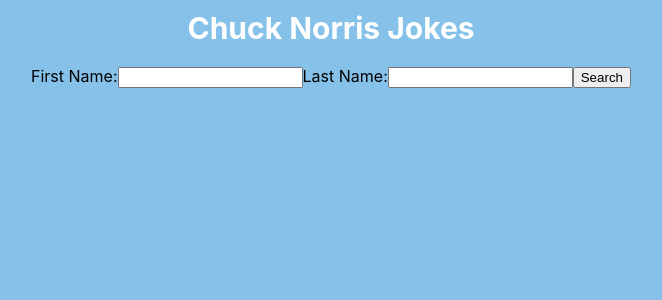
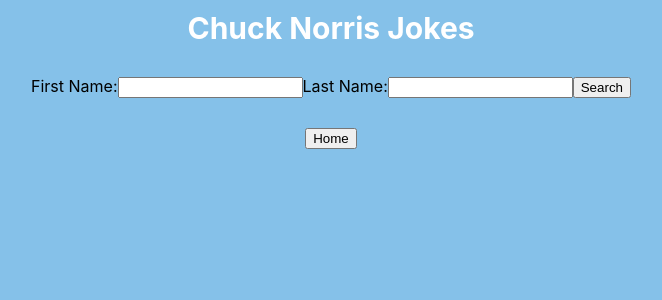
Before and after one commit to Littletreasure/chuck_test_fe, a React (Create React App) app: page / in a window 1280 px wide. Both pictures are taken after a click on the button "Search". Shown: the top 300 px of the page, without its empty margins (309-971 px from the left). Built offline with nearby package versions, Linux system fonts and the light colour scheme.

Commit message:
added home button

```diff
--- a/src/App.js
+++ b/src/App.js
@@ -20,17 +20,21 @@
       this.setState({ joke: joke, clicked: true });
     });
   };
+  handleHomeClick = () => {
+    this.setState({ clicked: false, joke: null });
+  };
   render() {
     const { clicked, joke } = this.state;
     return (
       <div className="App">
         <Header />
         {clicked ? (
-          <Joke joke={joke} />
+          <Joke joke={joke} handleHomeClick={this.handleHomeClick} />
         ) : (
           <Buttons
             handleClick={this.handleClick}
             handleSearchClick={this.handleSearchClick}
+            handleHomeClick={this.handleHomeClick}
           />
         )}
       </div>
--- a/src/components/Buttons.js
+++ b/src/components/Buttons.js
@@ -13,6 +13,10 @@
 
   onClickSearch = event => {
     this.setState({ clicked: true });
+  };
+  onHomeClick = () => {
+    this.setState({ clicked: false });
+    this.props.handleHomeClick();
   };
   render() {
     return (
@@ -41,7 +45,10 @@
             </div>
           </div>
         ) : (
-          <Search handleSearchClick={this.props.handleSearchClick} />
+          <Search
+            handleSearchClick={this.props.handleSearchClick}
+            onHomeClick={this.onHomeClick}
+          />
         )}
       </div>
     );
--- a/src/components/Joke.js
+++ b/src/components/Joke.js
@@ -1,12 +1,20 @@
-import React from "react";
+import React, { Component } from "react";
 import "../styles/Joke.css";
 
-const Joke = props => {
-  return (
-    <header>
-      <h1 className="Joke">{props.joke}</h1>
-    </header>
-  );
-};
+class Joke extends Component {
+  onClick = () => {
+    this.props.handleHomeClick();
+  };
+  render() {
+    return (
+      <div>
+        <header>
+          <h1 className="Joke">{this.props.joke}</h1>
+        </header>
+        <button onClick={this.onClick}>Home</button>
+      </div>
+    );
+  }
+}
 
 export default Joke;
--- a/src/components/Search.js
+++ b/src/components/Search.js
@@ -26,10 +26,15 @@
       this.props.handleSearchClick(firstName, lastName);
     }
   };
+  onHomeClick = () => {
+    this.setState({ firstName: "", lastName: "", error: false });
+    this.props.onHomeClick();
+  };
   render() {
     const { firstName, lastName, error } = this.state;
     return (
-      <div className="form">
+      <div>
+        <div className="Form">
           <form onSubmit={this.handleSubmit}>
             <label>
               First Name:
@@ -52,6 +57,12 @@
           </form>
           {error ? <p>Please complete both fields</p> : null}
         </div>
+        <div>
+          <button className="Home" onClick={this.onHomeClick}>
+            Home
+          </button>
+        </div>
+      </div>
     );
   }
 }
--- a/src/styles/App.css
+++ b/src/styles/App.css
@@ -15,3 +15,6 @@
   font-size: 30px;
   color: white;
 }
+.Back {
+  margin-top: 20px;
+}
--- a/src/styles/Search.css
+++ b/src/styles/Search.css
@@ -0,0 +1,6 @@
+.Home {
+  margin-top: 30px;
+}
+.Form {
+  padding-top: 10px;
+}
```
Lines whose indentation alone changed are shown as unchanged.
